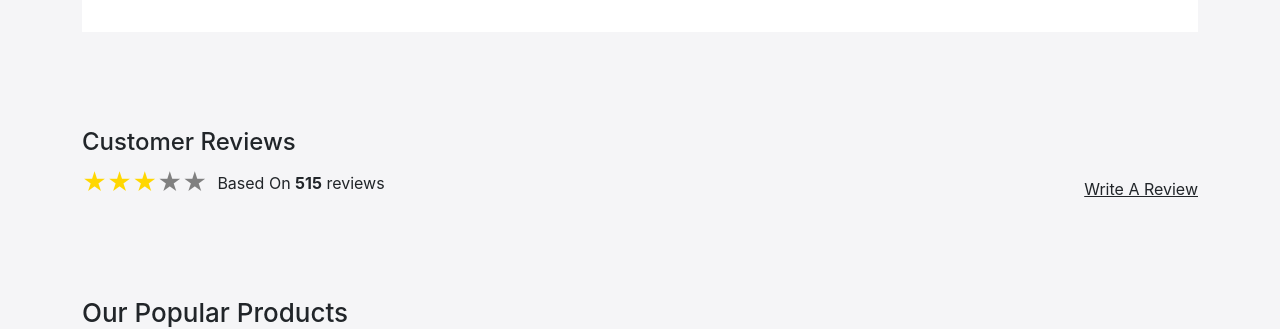
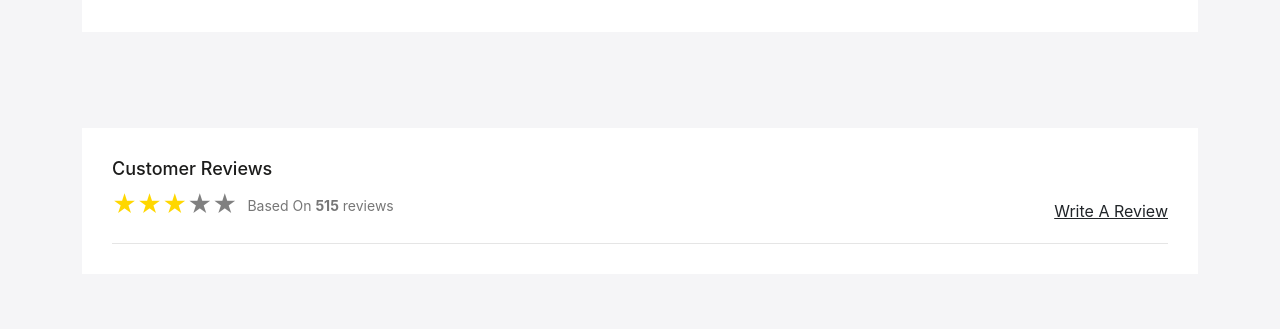
Before and after one commit to looks-pk/looks-pk-college, a React (Create React App) app: page /product/1 in a window 1280 px wide. Shown: the part 1022-1351 px from the top of the page. Built offline with nearby package versions, Linux system fonts and the light colour scheme.

Commit message:
final Commit

```diff
--- a/src/App.css
+++ b/src/App.css
@@ -701,3 +701,19 @@ footer .input-group-text {
   background-color: white;
   padding: 30px;
 }
+.review-head{
+  border-bottom: 1px solid rgba(0, 0, 0, 0.1);
+  padding-bottom: 20px;
+}
+.review-inner-wrapper{
+  background-color: white;
+  padding: 30px;
+}
+.review-head h4{
+  font-size: 18px;
+  color: var(--color-1c1c1b);
+}
+.review-head p{
+  font-size: 14px;
+  color: var(--color-777777);
+}
--- a/src/pages/SingleProduct.js
+++ b/src/pages/SingleProduct.js
@@ -41,6 +41,7 @@ const SingleProduct = () => {
                 <div className="container">
                     <div className="row">
                         <div className="col-12">
+                            <div className="review-inner-wrapper">
                             <div className="review-head d-flex justify-content-between align-items-end">
                                 <div>
                                     <h4 className='mb-2'>Customer Reviews</h4>
@@ -62,6 +63,7 @@ const SingleProduct = () => {
                                     </a>
                                     </div>}
                             </div>
+                            </div>
                         </div>
                     </div>
                 </div>
```
